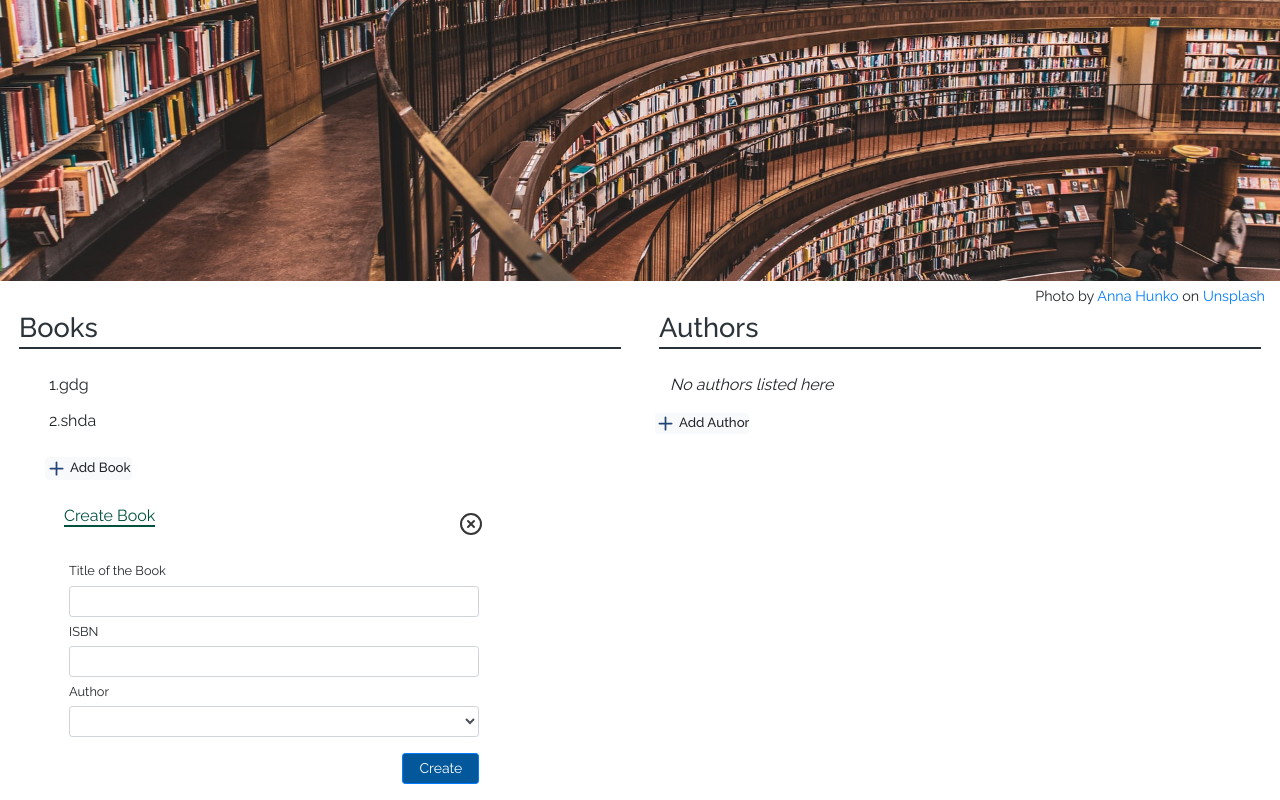
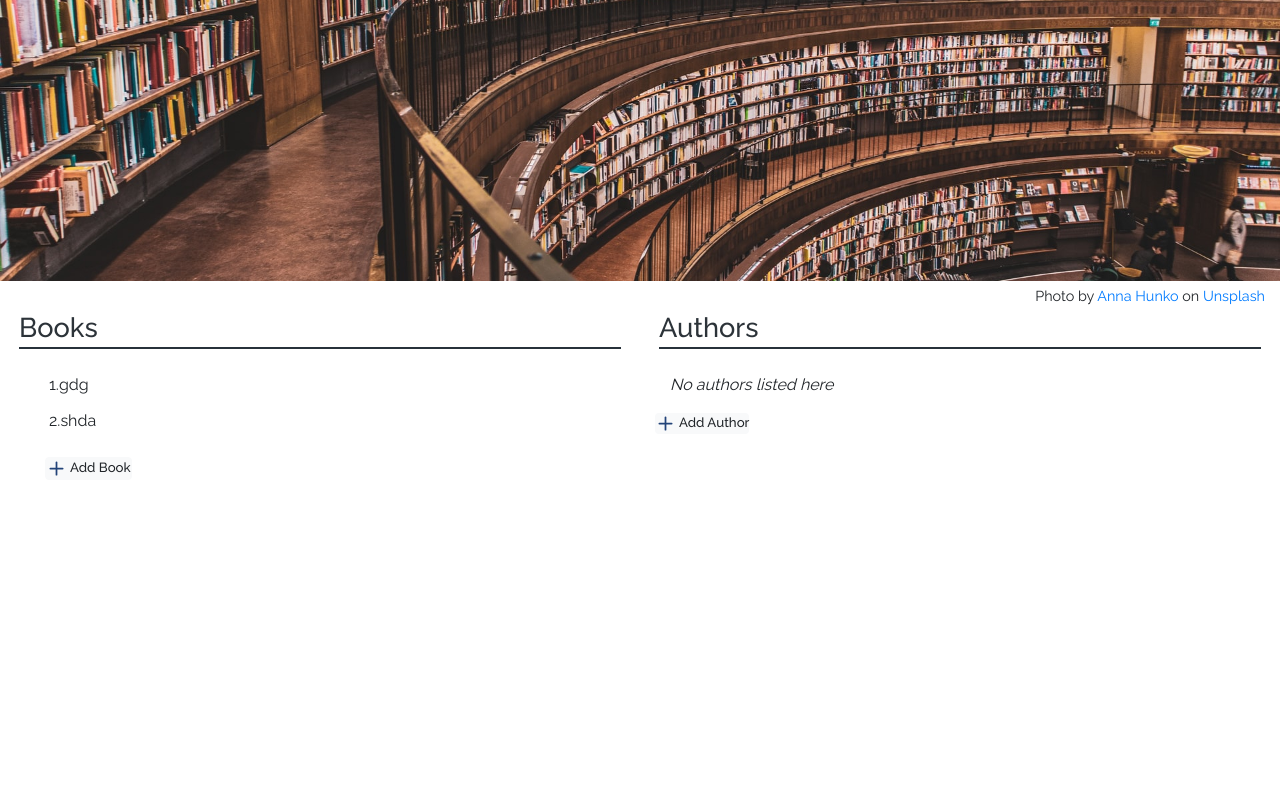
Before and after one commit to proCodersReact/library-app, a React (Create React App) app: page / in a window 1280 px wide. Shown: the part 214-1014 px from the top of the page. After the commit the page ends 800 px from the top, so only its background shows below. Built offline with nearby package versions, Linux system fonts and the light colour scheme.

Commit message:
PROLIB-29: Make book add form appear and disappear on button clicks and make it auto scroll

```diff
--- a/src/components/BookList/Book.tsx
+++ b/src/components/BookList/Book.tsx
@@ -1,5 +1,5 @@
 import { Col, Row, Container, Form, Button } from "react-bootstrap";
-import React, { useState } from 'react';
+import React, { useState, useRef } from 'react';
 import { Edit, Trash2, XCircle, Plus } from "react-feather";
 
 
@@ -7,6 +7,8 @@ import { Edit, Trash2, XCircle, Plus } from "react-feather";
 const Book = () => {
     const [books, setBooks] = useState(['gdg','shda']);
     const [text, setText] = useState('');
+    const [dispForm, setdispForm] = useState(false);
+    const scrollDiv: React.MutableRefObject<any> = useRef()
 
 
 
@@ -22,6 +24,13 @@ const Book = () => {
         setBooks(newState)
 
     }
+
+    function showForm(s :boolean) {
+        let newState = s
+        setdispForm(newState)
+        scrollDiv.current.scrollIntoView({ behavior: 'smooth' })
+        //scrollDiv.current.scrollIntoView({ behavior: 'smooth' });
+        }
 
     return (
         <Container>
@@ -39,9 +48,10 @@ const Book = () => {
                     </Row>)
             }
             <Row className='mx-0 mt-3 mb-4 add-btn'>
-                <Button variant='light' className="text-right p-0 flex-row"><Plus size={21} color='#234479' />   Add Book</Button>
+                <Button variant='light' className="text-right p-0 flex-row"><Plus size={21} color='#234479'
+                 onClick={() => showForm(true)} />   Add Book</Button>
             </Row>
-            <Col className='p-0' sm={10}>
+            <Col style={{ display: dispForm? 'inherit' : 'none'}} className='p-0' sm={10}>
                 <Row className=' pb-1 mb-3 mx-1'>
                     <Col sm={10}>
                         <span className='add-book-title pt-2'>
@@ -49,12 +59,12 @@ const Book = () => {
                             </span>
                     </Col>
                     <Col className='closeBtn text-right p-0' sm={2}>
-                        <XCircle color='#363636' className='mt-2 mr-3' />
+                        <XCircle color='#363636' className='mt-2 mr-3' onClick={() => showForm(false)}  />
                     </Col>
                 </Row>
 
 
-                <Form className='mx-4'>
+                <Form className='mx-4' ref={scrollDiv}>
                 <Form.Group>
                     <Form.Row>
                         <Form.Label column="sm" lg={12} className='label'>
```
